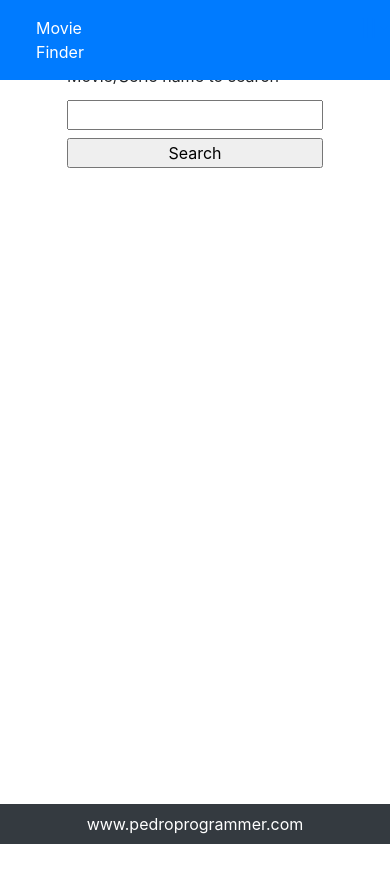
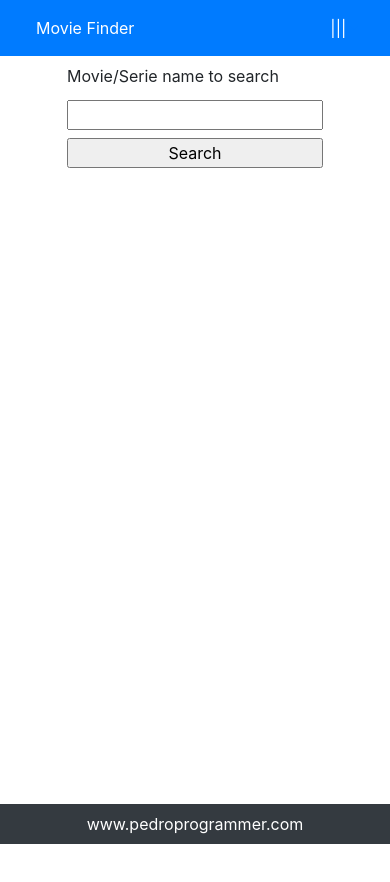
Before and after one commit to PedroMarianoAlmeida/movie-finder-react, a React (Create React App) app: page / in a window 390 px wide. Shown: the top 882 px of the page. Built offline with nearby package versions, Linux system fonts and the light colour scheme.

Commit message:
Mobile Header Darkmode Working

```diff
--- a/src/components/Header/MobileHeader.js
+++ b/src/components/Header/MobileHeader.js
@@ -1,15 +1,18 @@
 import React from 'react';
 import NavDropdown from 'react-bootstrap/NavDropdown';
 import {Link} from 'react-router-dom';
+import ToggleLightDarkMode from './../../global-modifier/ToggleLightDarkMode'
 
 const MobileHeader = function() {
     return(
         <div className="d-lg-none w-100 row justify-content-between">
-            <div className='col-4'>
+            <div className='col-10'>
                 <Link to="/" className="nav-item nav-link mx-1 text-white"> Movie Finder </Link>
             </div>
-            <div className='col-1'>
-                <NavDropdown id="navbarMenu" title="|||">
+            <div className='col-2'>
+                <NavDropdown id="navbarMenu" title={<span className="text-white my-auto">|||</span>}>
+                    <NavDropdown.Item> <ToggleLightDarkMode /> </NavDropdown.Item>
+                    <NavDropdown.Divider />
                     <NavDropdown.Item> <Link to="/" className="text-dark"> Home </Link> </NavDropdown.Item>
                     <NavDropdown.Item > <Link to="/about" className="text-dark">About</Link> </NavDropdown.Item>
                 </NavDropdown>
```
